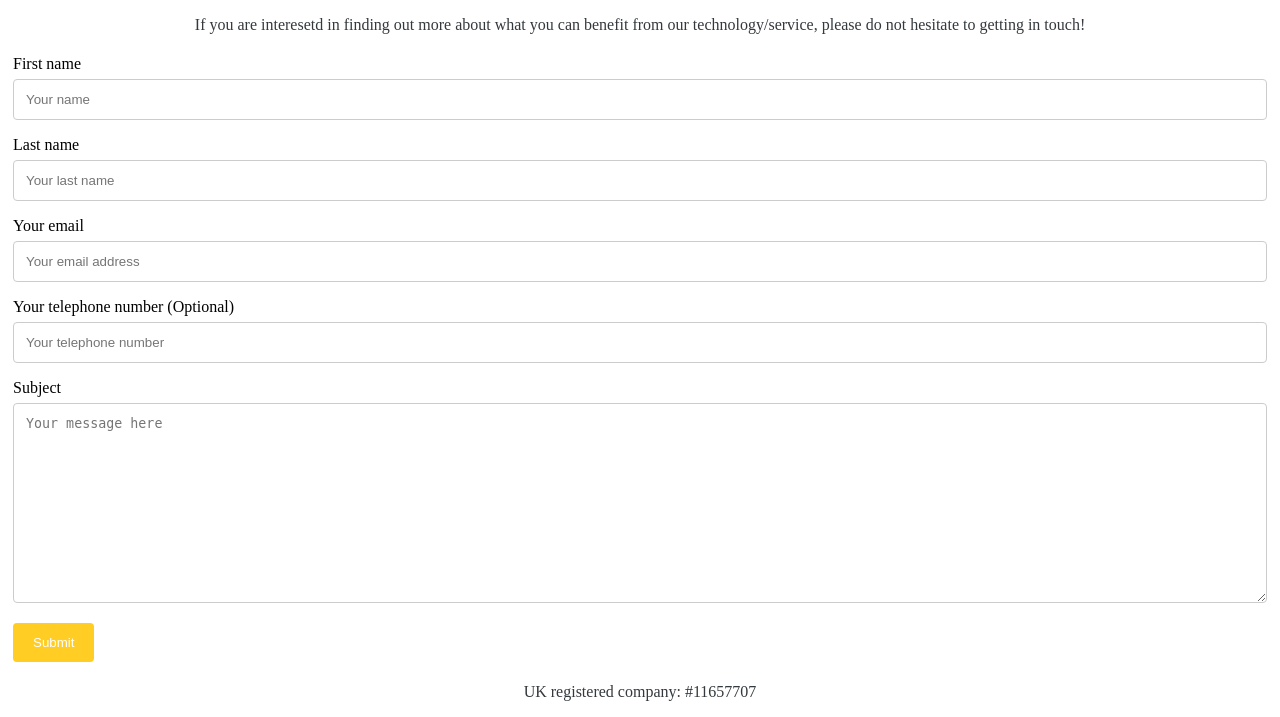
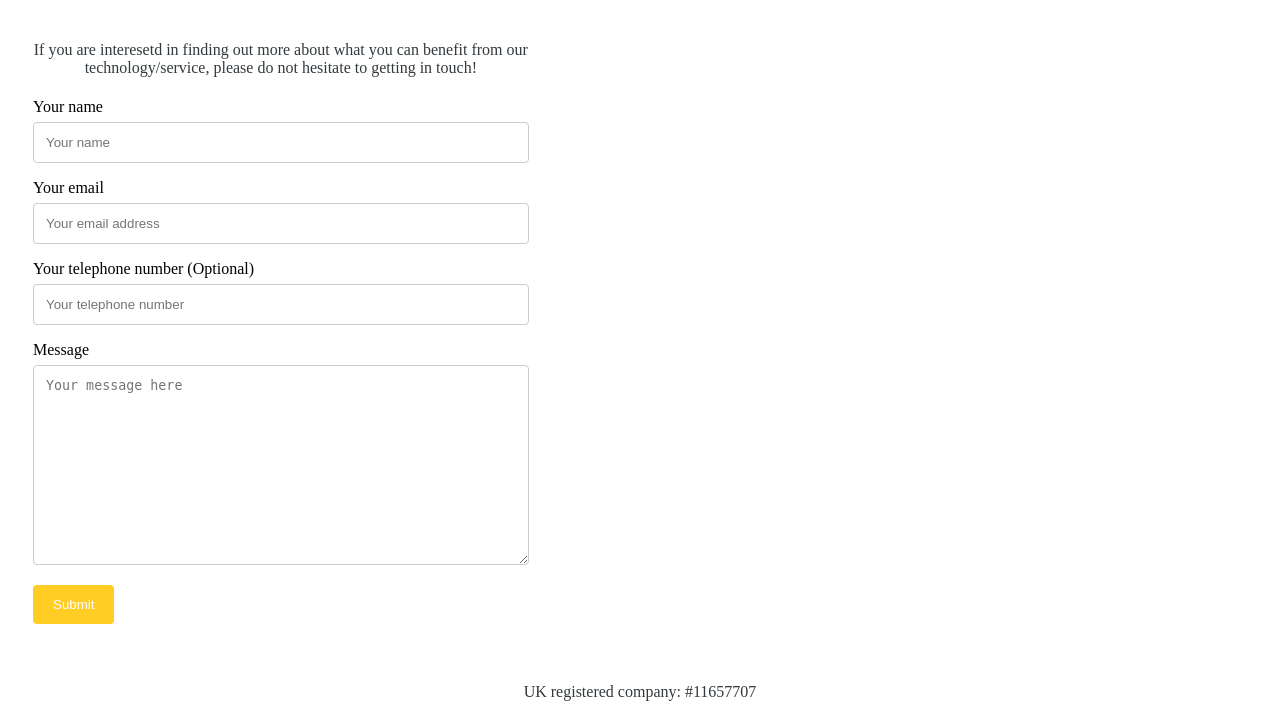
Before and after one commit to animaloftheyear/anatech, a Flask app: page /contact in a window 1280 px wide. Shown: the part 83-800 px from the top of the page. Run offline with Flask 2, Linux system fonts and the light colour scheme; some libraries are stand-ins or nearby versions.

Commit message:
added a database for customer message

```diff
--- a/application.py
+++ b/application.py
@@ -13,6 +13,8 @@ app = Flask(__name__)
 # Ensure templates are auto-reloaded
 app.config["TEMPLATES_AUTO_RELOAD"] = True
 
+db = SQL("sqlite:///anatech.db")
+
 @app.route("/")
 def index():
     return render_template("index.html")
@@ -25,6 +27,10 @@ def about():
 def what():
     return render_template("what.html")
 
-@app.route("/contact")
+@app.route("/contact", methods=["GET", "POST"])
 def contact():
+    if request.method=="POST":
+        # insert data:
+        result = db.execute("INSERT INTO customers (name, email, phone, message) VALUES(:name, :email, :phone, :message)", name=request.form.get("name"), email=request.form.get("email"), phone=request.form.get("phone"), message=request.form.get("message"))
+        return redirect("/contact")
     return render_template("contact.html")
--- a/static/style.css
+++ b/static/style.css
@@ -95,3 +95,8 @@
   #contact {
     padding: 5px;
   }
+
+  .container {
+    width: 40%;
+    padding: 20px;
+  }
--- a/templates/contact.html
+++ b/templates/contact.html
@@ -5,25 +5,33 @@
 {% endblock %}
 
 {% block main %}
-<p>
+<script>
+    $(document).ready(function(){
+        $("#contact").submit(function(){
+            alert("Thank you for your message. You will be contacted soon!");
+        });
+    });
+</script>
+
+<div class="container">
+    <p>
     If you are interesetd in finding out more about what you can benefit from our technology/service, please do not hesitate to getting in touch!
 </p>
 <form action="/contact" method="post" id="contact">
-    <label for="fname">First name</label>
-    <input type="text" id="fname" name="firstname" placeholder="Your name">
-
-    <label for="lname">Last name</label>
-    <input type="text" id="lname" name="lastname" placeholder="Your last name">
+    <label for="name">Your name</label>
+    <input type="text" id="name" name="name" placeholder="Your name">
 
     <label for="email">Your email</label>
     <input type="text" id="email" name="email" placeholder="Your email address">
 
     <label for="email">Your telephone number (Optional)</label>
-    <input type="text" id="mobile" name="mobile" placeholder="Your telephone number">
+    <input type="text" id="phone" name="phone" placeholder="Your telephone number">
 
-    <label for="subject">Subject</label>
-    <textarea id="subject" name="subject" placeholder="Your message here" style="height:200px"></textarea>
+    <label for="message">Message</label>
+    <textarea id="message" name="message" placeholder="Your message here" style="height:200px"></textarea>
 
     <input type="submit" value="Submit">
 </form>
+</div>
+
 {% endblock %}
--- a/templates/layout.html
+++ b/templates/layout.html
@@ -1,8 +1,10 @@
 <!DOCTYPE html>
 <html lang="en">
     <head>
-        <title>my website</title>
+        <title>AnaTech</title>
         <link rel="stylesheet" href="static/style.css">
+        <script src="https://code.jquery.com/jquery-3.3.1.min.js"></script>
+        <script src="https://cdnjs.cloudflare.com/ajax/libs/popper.js/1.14.3/umd/popper.min.js"></script>
     </head>
     <body>
         <div class="navbar">
```
Also changed, not shown: anatech.db (added).
